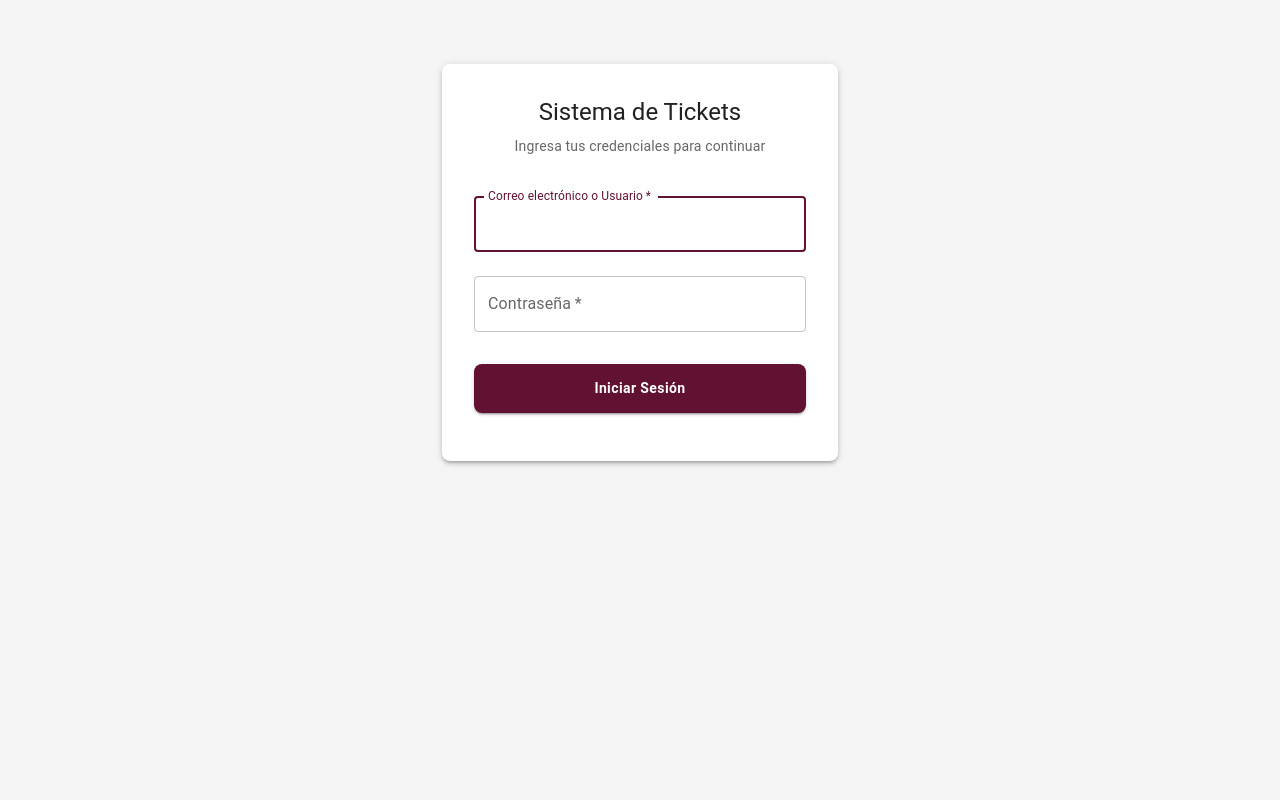
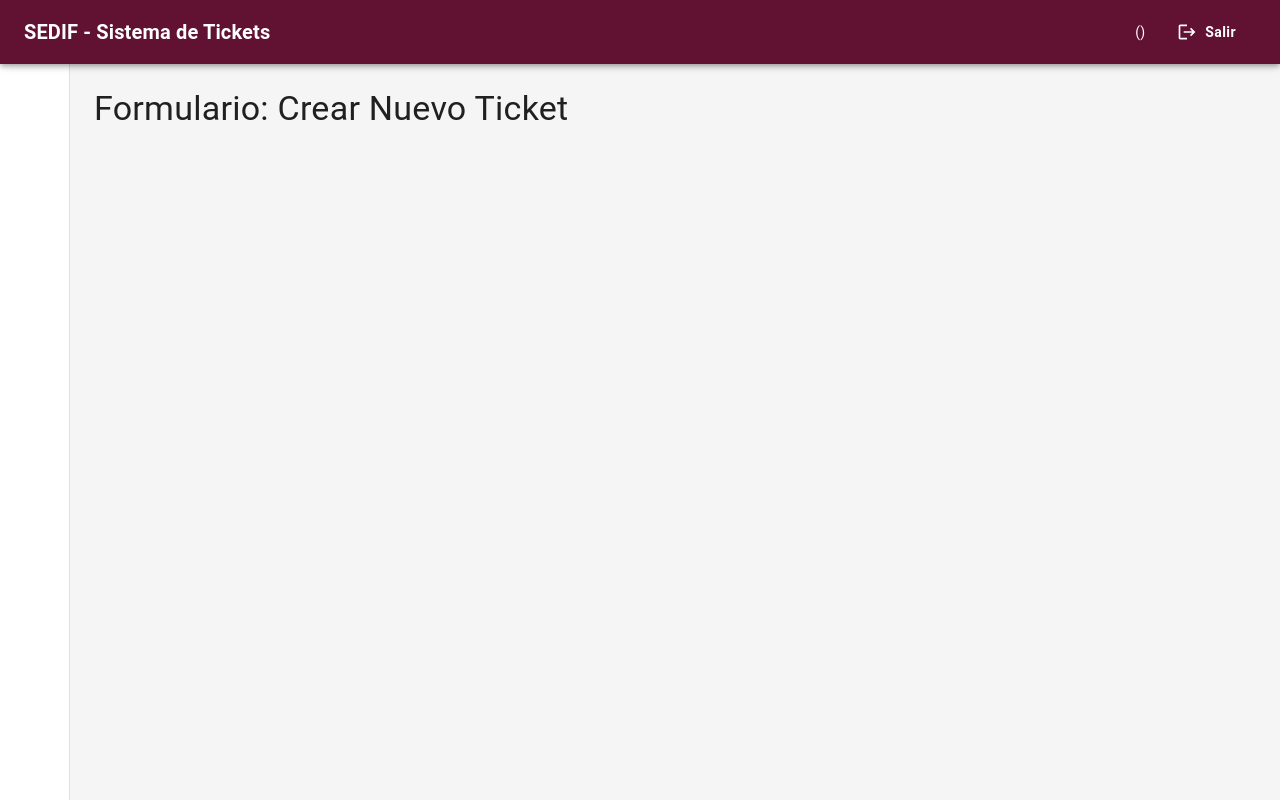
Before and after one commit to SEDIF-TI/sistema-tickets, a React app in the folder frontend/: page /empleado/nuevo in a window 1280 px wide. Built offline with nearby package versions, Linux system fonts and the light colour scheme; the HTML template or start-up script is replaced by a standard one.

Commit message:
fear: Vista segun rol empleado

```diff
--- a/frontend/package.json
+++ b/frontend/package.json
@@ -14,10 +14,12 @@
     "@emotion/styled": "^11.14.1",
     "@mui/icons-material": "^9.0.1",
     "@mui/material": "^9.0.1",
+    "@stomp/stompjs": "^7.3.0",
     "axios": "^1.17.0",
     "react": "^19.2.6",
     "react-dom": "^19.2.6",
-    "react-router-dom": "^7.16.0"
+    "react-router-dom": "^7.16.0",
+    "sockjs-client": "^1.6.1"
   },
   "devDependencies": {
     "@eslint/js": "^10.0.1",
--- a/frontend/src/App.jsx
+++ b/frontend/src/App.jsx
@@ -1,20 +1,39 @@
+import { BrowserRouter as Router, Routes, Route, Navigate } from 'react-router-dom';
 import { ThemeProvider } from '@mui/material/styles';
 import CssBaseline from '@mui/material/CssBaseline';
 import theme from './theme/theme.js';
 import { AuthProvider } from './context/AuthContext.jsx';
 import LoginPage from './pages/LoginPage.jsx';
+import MainLayout from './components/MainLayout.jsx';
+import { Typography } from '@mui/material';
+import FormularioTicket from './pages/empleado/FormularioTicket';
+
+// Páginas de prueba temporales para verificar que las rutas funcionan
+const LevantarTicket = () => <Typography variant="h4">Formulario: Crear Nuevo Ticket</Typography>;
+const MisTickets = () => <Typography variant="h4">Bandeja: Tickets por Atender</Typography>;
+const Dashboard = () => <Typography variant="h4">Dashboard General del Administrador</Typography>;
 
 function App() {
   return (
-    // ThemeProvider inyecta los colores a todo Material UI
     <ThemeProvider theme={theme}>
-      {/* CssBaseline limpia márgenes e inyecta el color de fondo general */}
       <CssBaseline />
+      <Router>
+        <AuthProvider>
+          <Routes>
+            {/* Ruta pública del Login */}
+            <Route path="/login" element={<LoginPage />} />
 
-      <AuthProvider>
-        <LoginPage />
-      </AuthProvider>
+            {/* Rutas Protegidas envueltas en el MainLayout */}
+            <Route path="/empleado/nuevo" element={<MainLayout><LevantarTicket /></MainLayout>} />
+            <Route path="/soporte/bandeja" element={<MainLayout><MisTickets /></MainLayout>} />
+            <Route path="/admin/dashboard" element={<MainLayout><Dashboard /></MainLayout>} />
+            <Route path="/empleado/nuevo" element={<MainLayout><FormularioTicket /></MainLayout>} />
 
+            {/* Redirección por defecto si entran a una ruta que no existe */}
+            <Route path="*" element={<Navigate to="/login" replace />} />
+          </Routes>
+        </AuthProvider>
+      </Router>
     </ThemeProvider>
   );
 }
--- /dev/null
+++ b/frontend/src/components/MainLayout.jsx
@@ -0,0 +1,86 @@
+import { useContext } from 'react';
+import { AuthContext } from '../context/AuthContext.jsx';
+import { getIcon } from '../util/iconMapper.js';
+import { useNavigate } from 'react-router-dom';
+import {
+    Box,
+    Drawer,
+    AppBar,
+    Toolbar,
+    List,
+    Typography,
+    Divider,
+    ListItem,
+    ListItemButton,
+    ListItemIcon,
+    ListItemText,
+    Button
+} from '@mui/material';
+import LogoutIcon from '@mui/icons-material/Logout';
+
+const drawerWidth = 240;
+
+export default function MainLayout({ children }) {
+    const { user, logout } = useContext(AuthContext);
+    const navigate = useNavigate();
+
+    // Si por alguna razón no hay usuario o vistas, evitamos un error
+    const vistas = user?.vistas || [];
+
+    return (
+        <Box sx={{ display: 'flex' }}>
+            {/* Barra Superior (Navbar) */}
+            <AppBar position="fixed" sx={{ zIndex: (theme) => theme.zIndex.drawer + 1 }}>
+                <Toolbar sx={{ display: 'flex', justifyContent: 'space-between' }}>
+                    <Typography variant="h6" noWrap component="div" sx={{ fontWeight: 'bold' }}>
+                        SEDIF - Sistema de Tickets
+                    </Typography>
+                    <Box sx={{ display: 'flex', alignItems: 'center', gap: 2 }}>
+                        <Typography variant="body2">
+                            {user?.nombre} ({user?.rol})
+                        </Typography>
+                        <Button
+                            color="inherit"
+                            startIcon={<LogoutIcon />}
+                            onClick={() => { logout(); navigate('/login'); }}
+                        >
+                            Salir
+                        </Button>
+                    </Box>
+                </Toolbar>
+            </AppBar>
+
+            {/* Barra Lateral Dinámica (Sidebar) */}
+            <Drawer
+                variant="permanent"
+                sx={{
+                    width: 70, // Ancho reducido para solo iconos
+                    flexShrink: 0,
+                    [`& .MuiDrawer-paper`]: { width: 70, overflowX: 'hidden' }, // Ocultamos desbordamiento
+                }}
+            >
+                <Toolbar />
+                <List>
+                    {vistas.map((vista, index) => {
+                        const Icono = getIcon(vista.icono);
+                        return (
+                            <ListItem key={index} disablePadding sx={{ display: 'block' }}>
+                                <ListItemButton onClick={() => navigate(vista.ruta)} sx={{ justifyContent: 'center', py: 2 }}>
+                                    <ListItemIcon sx={{ minWidth: 0, justifyContent: 'center' }}>
+                                        <Icono color="primary" />
+                                    </ListItemIcon>
+                                </ListItemButton>
+                            </ListItem>
+                        );
+                    })}
+                </List>
+
+            </Drawer>
+
+            {/* Contenedor del contenido de cada página */}
+            <Box component="main" sx={{ flexGrow: 1, p: 3, mt: 8 }}>
+                {children}
+            </Box>
+        </Box>
+    );
+}
--- a/frontend/src/pages/LoginPage.jsx
+++ b/frontend/src/pages/LoginPage.jsx
@@ -1,3 +1,4 @@
+import { useNavigate } from 'react-router-dom';
 import { useState, useContext } from 'react';
 import { AuthContext } from '../context/AuthContext';
 import {
@@ -19,6 +20,8 @@ export default function LoginPage() {
     // Traemos la función login de nuestro contexto
     const { login } = useContext(AuthContext);
 
+    const navigate = useNavigate();
+
     const handleSubmit = async (e) => {
         e.preventDefault(); // Evita que la página se recargue
         setError(''); // Limpiamos errores previos
@@ -30,13 +33,18 @@ export default function LoginPage() {
         }
 
         // 2. Intento de inicio de sesión
-        try {
-            await login(identificador, password);
-            // Si el login es exitoso, aquí luego agregaremos la redirección al Dashboard
+       try {
+            const respuestaUser = await login(identificador, password);
             console.log("¡Login exitoso!");
+
+            if (respuestaUser.vistas && respuestaUser.vistas.length > 0) {
+                // 3. ¡Ahora sí funcionará!
+                navigate(respuestaUser.vistas[0].ruta);
+            } else {
+                setError('Tu usuario no tiene pantallas configuradas.');
+            }
         } catch (err) {
-            // Si el backend devuelve un 401 o 403, caemos aquí
-            setError('Credenciales inválidas. Verifica tu información.');
+            setError('Credenciales inválidas.');
         }
     };
 
--- /dev/null
+++ b/frontend/src/pages/empleado/FormularioTicket.jsx
@@ -0,0 +1,28 @@
+import { useState } from 'react';
+import { Box, TextField, Button, Typography, Paper, Alert } from '@mui/material';
+import api from '../../services/api';
+
+export default function FormularioTicket() {
+    const [formData, setFormData] = useState({ titulo: '', descripcion: '' });
+    const [mensaje, setMensaje] = useState({ texto: '', tipo: '' });
+
+    const handleSubmit = async (e) => {
+        e.preventDefault();
+
+        try {
+            // Enviamos al backend. El backend calcula la hora y asigna técnico/prioridad
+            await api.post('/v1/tickets', formData);
+
+            setMensaje({ texto: 'Ticket creado exitosamente.', tipo: 'success' });
+            setFormData({ titulo: '', descripcion: '' });
+        } catch (error) {
+            setMensaje({ texto: 'Error al crear el ticket.', tipo: 'error' });
+        }
+    };
+
+    return (
+        <div style={{ backgroundColor: 'red', padding: '50px' }}>
+            <h1>SI VES ESTO, EL FORMULARIO SÍ ESTÁ CARGANDO</h1>
+        </div>
+    );
+}
--- /dev/null
+++ b/frontend/src/util/iconMapper.js
@@ -0,0 +1,16 @@
+import AddCircleIcon from '@mui/icons-material/AddCircle';
+import AssignmentIcon from '@mui/icons-material/Assignment';
+import DashboardIcon from '@mui/icons-material/Dashboard';
+
+// Este objeto asocia el texto del backend con el componente real de MUI
+const iconMap = {
+    'AddCircleIcon': AddCircleIcon,
+    'AssignmentIcon': AssignmentIcon,
+    'DashboardIcon': DashboardIcon,
+};
+
+export const getIcon = (iconName) => {
+    // Si el icono existe en nuestro mapa, lo devuelve; si no, pone uno por defecto
+    const IconComponent = iconMap[iconName];
+    return IconComponent ? IconComponent : DashboardIcon;
+};
```
Also changed, not shown: 1 other file (tests, documents, lock files or other folders).
